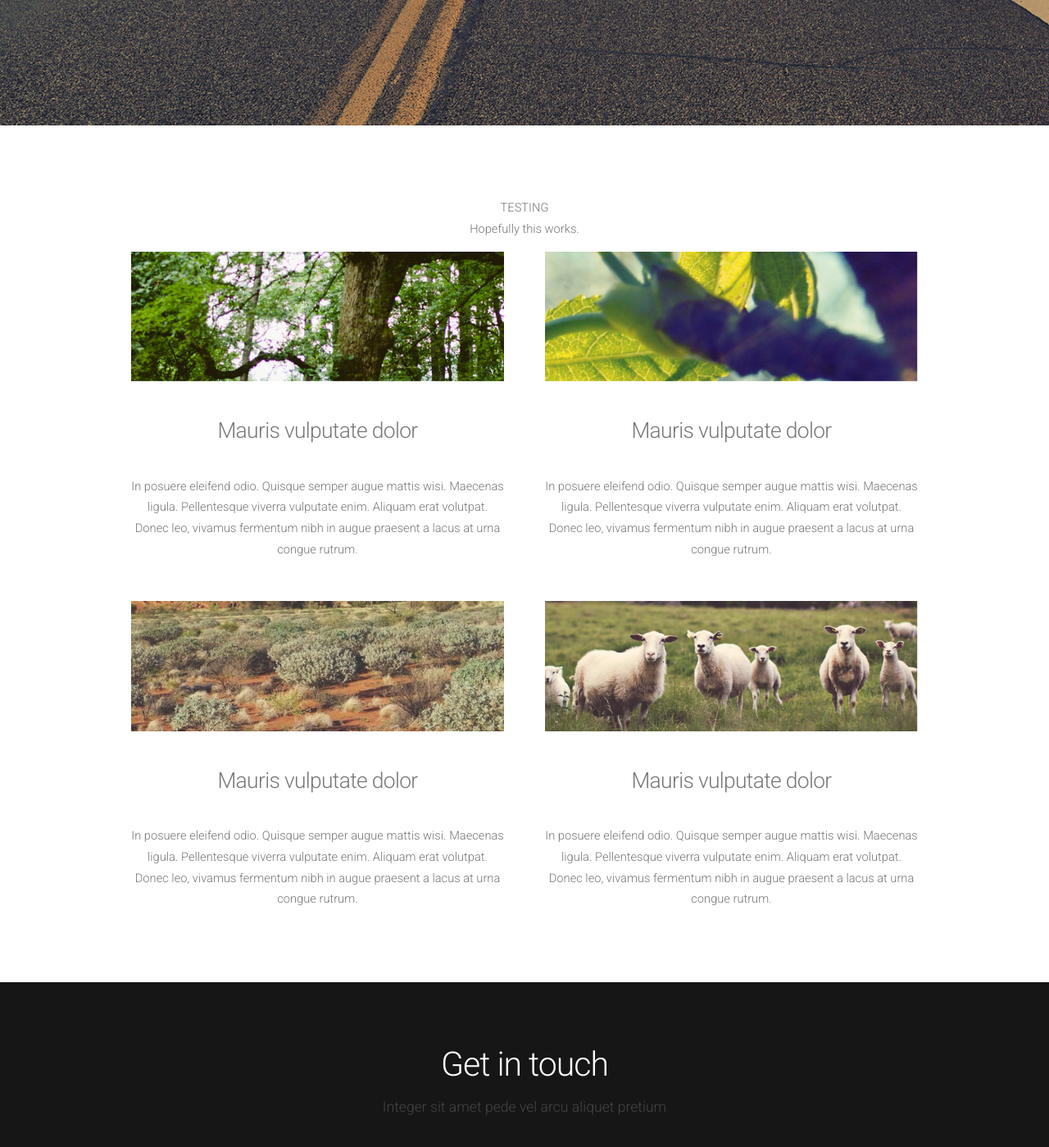
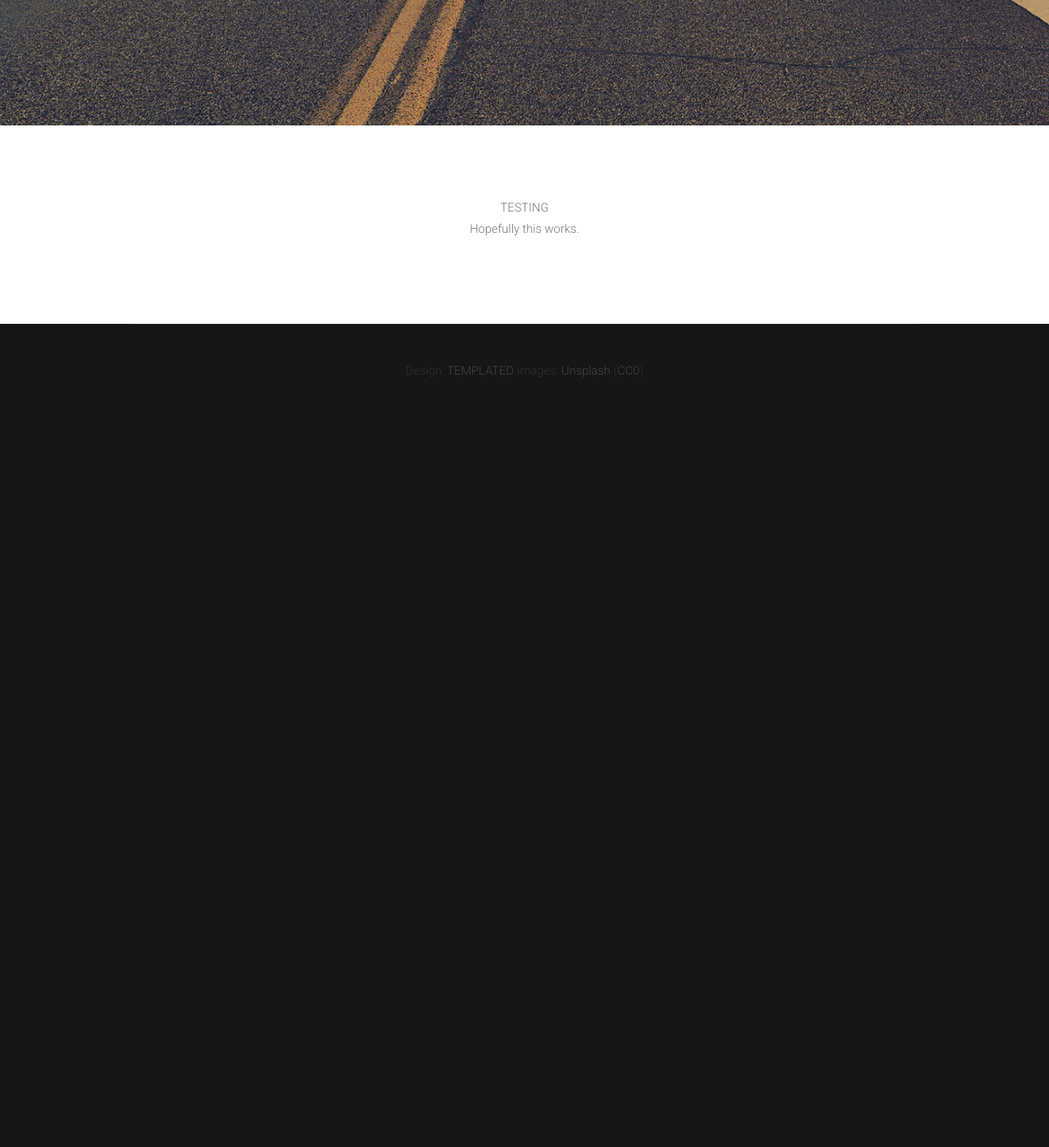
Before and after one commit to ezaroukian/ezaroukian.github.io, a Jekyll site: the page built from index.html, in a window 1280 px wide and 1400 px high, scrolled down 401 px. Shown: the whole window at 82% size. Built offline with Jekyll 4.4.1, drawn with Linux system fonts in a browser that asks for light colours; nearby versions of some CDN libraries; after the commit the page ends 911 px from its top, so only the background shows below that.

Commit message:
Update default.html

```diff
--- a/_layouts/default.html
+++ b/_layouts/default.html
@@ -51,61 +51,10 @@
 		<div id="main">
 			<div id="content" class="container">
 				{{ content }}
-				<div class="row">
-					<section class="6u">
-						<a href="#" class="image full"><img src="images/pic01.jpg" alt=""></a>
-						<header>
-							<h2>Mauris vulputate dolor</h2>
-						</header>
-						<p>In posuere eleifend odio. Quisque semper augue mattis wisi. Maecenas ligula. Pellentesque viverra vulputate enim. Aliquam erat volutpat. Donec leo, vivamus fermentum nibh in augue praesent a lacus at urna congue rutrum.</p>
-					</section>
-					<section class="6u">
-						<a href="#" class="image full"><img src="images/pic02.jpg" alt=""></a>
-						<header>
-							<h2>Mauris vulputate dolor</h2>
-						</header>
-						<p>In posuere eleifend odio. Quisque semper augue mattis wisi. Maecenas ligula. Pellentesque viverra vulputate enim. Aliquam erat volutpat. Donec leo, vivamus fermentum nibh in augue praesent a lacus at urna congue rutrum.</p>
-					</section>
-				</div>
-
-				<div class="row">
-					<section class="6u">
-						<a href="#" class="image full"><img src="images/pic03.jpg" alt=""></a>
-						<header>
-							<h2>Mauris vulputate dolor</h2>
-						</header>
-						<p>In posuere eleifend odio. Quisque semper augue mattis wisi. Maecenas ligula. Pellentesque viverra vulputate enim. Aliquam erat volutpat. Donec leo, vivamus fermentum nibh in augue praesent a lacus at urna congue rutrum.</p>
-					</section>
-					<section class="6u">
-						<a href="#" class="image full"><img src="images/pic04.jpg" alt=""></a>
-						<header>
-							<h2>Mauris vulputate dolor</h2>
-						</header>
-						<p>In posuere eleifend odio. Quisque semper augue mattis wisi. Maecenas ligula. Pellentesque viverra vulputate enim. Aliquam erat volutpat. Donec leo, vivamus fermentum nibh in augue praesent a lacus at urna congue rutrum.</p>
-					</section>
-				</div>
-
-			</div>
+						</div>
 		</div>
 
 
-	<!-- Footer -->
-		<div id="footer">
-			<div class="container">
-				<section>
-					<header>
-						<h2>Get in touch</h2>
-						<span class="byline">Integer sit amet pede vel arcu aliquet pretium</span>
-					</header>
-					<ul class="contact">
-						<li><a href="#" class="fa fa-twitter"><span>Twitter</span></a></li>
-						<li class="active"><a href="#" class="fa fa-facebook"><span>Facebook</span></a></li>
-						<li><a href="#" class="fa fa-dribbble"><span>Pinterest</span></a></li>
-						<li><a href="#" class="fa fa-tumblr"><span>Google+</span></a></li>
-					</ul>
-				</section>
-			</div>
-		</div>
 
 	<!-- Copyright -->
 		<div id="copyright">
```
